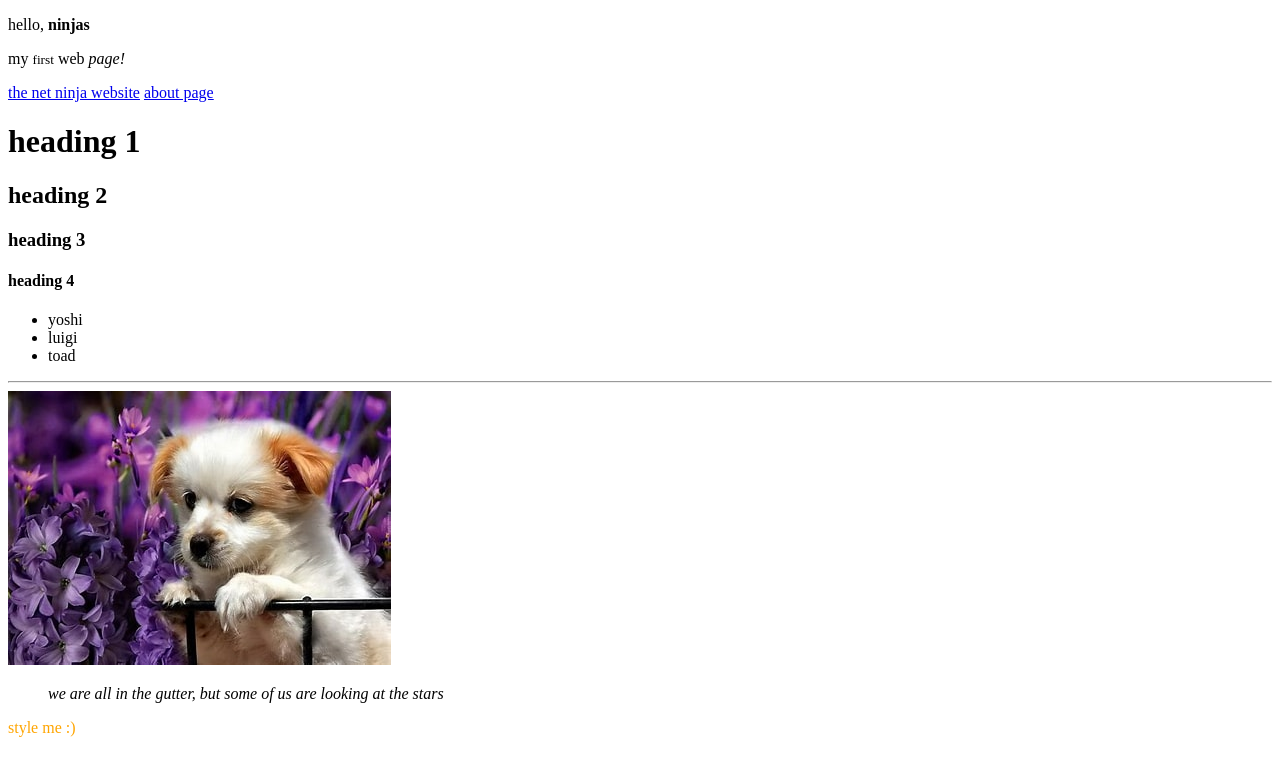
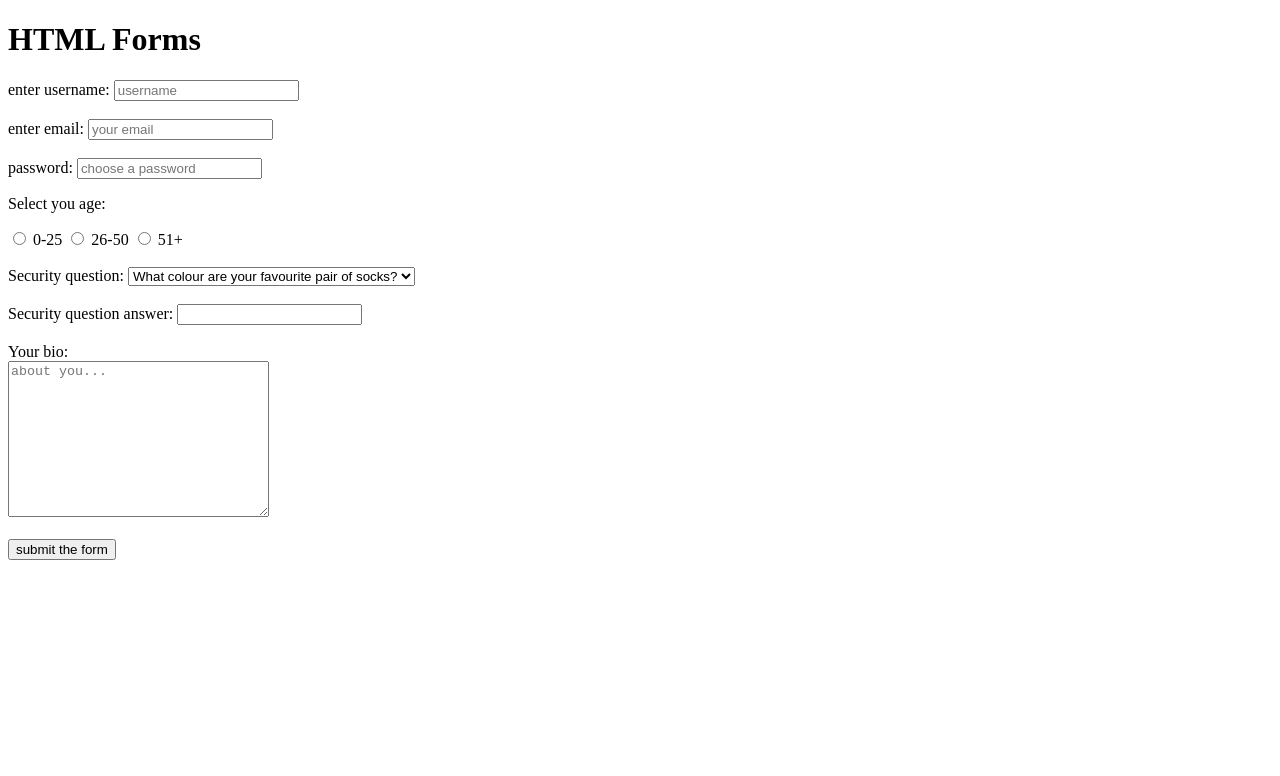
Before and after one commit to Dorota-GLOWACKA/html-and-css-crash-course_2, a plain HTML site: page index.html in a window 1280 px wide. Drawn offline with Linux system fonts and the light colour scheme.

Commit message:
HTML Forms

```diff
--- a/index.html
+++ b/index.html
@@ -1,46 +1,53 @@
 <!DOCTYPE html>
 <html>
 <head>
-    <title>Learning HTML</title>
+    <title>HTML Forms</title>
 </head>
 <body>
 
+    <h1>HTML Forms</h1>
 
-<div>
-    <p>hello, <strong>ninjas</strong></p>
-    <p>my <small>first</small> web <em>page!</em></p>
-    <a href="https://www.thenetninja.co.uk">the net ninja website</a>
-    <a href ="about.html">about page</a>
-</div>
+<form>
+    <label for="username">enter username:</label>
+    <input type="text" id="username" name="username" placeholder="username" required>
+    <br><br>
+    <label for="email">enter email:</label>
+    <input type="email" id="email" name="email" placeholder="your email" required>
+    <br><br>
+    <label for="password">password:</label>
+    <input type="password" id="password" name="password" placeholder="choose a password" required>
 
-<div>
-    <h1>heading 1</h1>
-    <h2>heading 2</h2>
-    <h3>heading 3</h3>
-    <h4>heading 4</h4>
-</div>
+<p>Select you age:</p>
+<input type="radio" name="age" value="0-25" id="option-1">
+<label for="option-1">0-25</label>
+<input type="radio" name="age" value="26-50" id="option-2">
+<label for="option-2">26-50</label>
+<input type="radio" name="age" value="51+" id="option-3">
+<label for="option-3">51+</label>
 
-<div>
-    <ul>
-        <li>yoshi</li>
-        <li>luigi</li>
-        <li>toad</li>
-    </ul>
-</div>
+<br><br>
 
-<!-- span tag below -->
-<!--<span>I am a <br>span tag</span>-->
+<label for="question">Security question:</label>
+<select name="question" id="question">
+    <option value="q1">What colour are your favourite pair of socks?</option>
+    <option value="q2">If you could be a vegetable, what it be?</option>
+    <option value="q3">What is your best security question?</option>
+</select>
 
-<hr>
-<img src="img/pies.jpg" alt="a picture of a dog">
+<br><br>
+<label for="answer">Security question answer:</label>
+<input type="text" id="answer" name="answer">
 
-<blockquote cite="http://www.oscarwildsite.com">
-   <em> we are all in the gutter, but some of us are looking at the stars</em>
-</blockquote>
+<br><br>
 
-<p style="color: orange;">style me :)</p>
+<label for="bio">Your bio:</label><br>
+<textarea name="bio" id="bio" cols="30" rows="10" placeholder="about you..."></textarea>
+
+<br><br>
+<input type="submit" value="submit the form">
+
+
+</form>
 
 </body>
-
-
 </html>
```
Also changed, not shown: about.html (+14 -0 lines).
